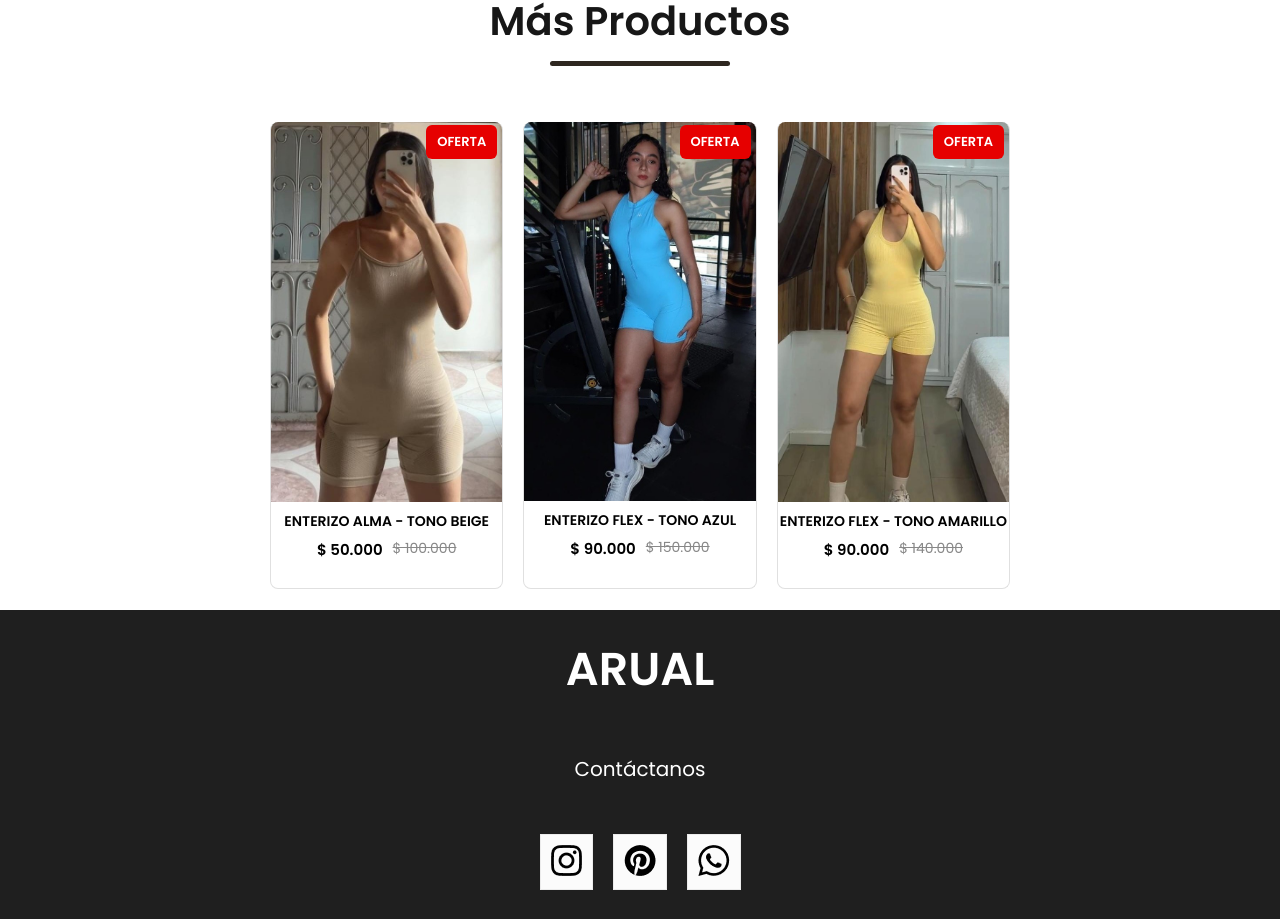
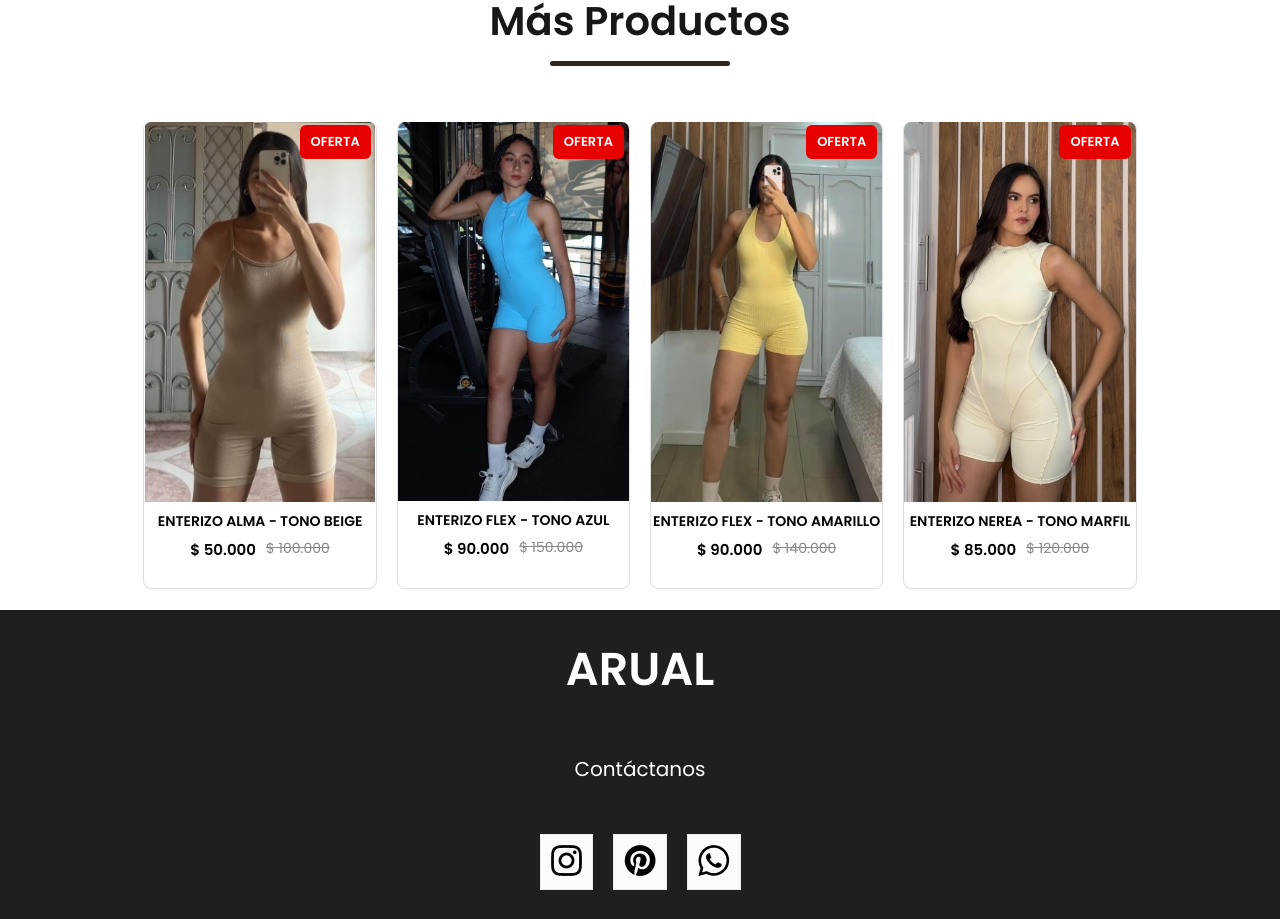
Before and after one commit to luis13xd/arual, a React (Create React App) app: page /product/101 in a window 1280 px wide. Shown: the part 1100-2019 px from the top of the page. Built offline with nearby package versions, Linux system fonts and the light colour scheme.

Commit message:
agregamos recomnendaciobes

```diff
--- a/src/Components/Assets/data.js
+++ b/src/Components/Assets/data.js
@@ -1,6 +1,7 @@
 import enterizoalmabeige1 from "./enterizos/enterizoalmabeige2.jpeg";
 import enterizoflexazul1 from "./enterizos/enterizoflexazul1.jpeg";
 import enterizoflexamarillo1 from "./enterizos/enterizoflexamarillo1.jpeg";
+import enterizomarfil1 from "./enterizos/enterizomarfil1.jpeg";
 
 let data_product = [
   {
@@ -29,6 +30,15 @@ let data_product = [
     old_price: 140000,
     offer: true,
   },
+  {
+    id: 102,
+    name: "ENTERIZO NEREA - TONO MARFIL",
+    category: "enterizos",
+    image: enterizomarfil1,
+    new_price: 85000,
+    old_price: 120000,
+    offer: true,
+  },
 ];
 
 export default data_product;
```
Also changed, not shown: 1 other file (tests, documents, lock files or other folders).
